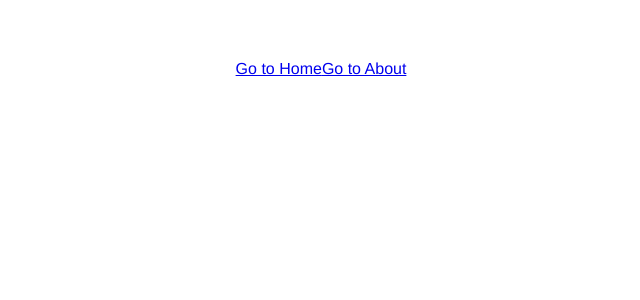
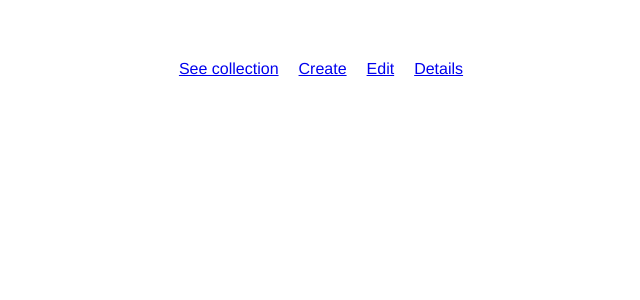
Before and after one commit to BleuXx/js-front-mini-project, a Vue app: page /#/1/edit in a window 1280 px wide. Shown: the top 300 px of the page, without its empty margins (319-959 px from the left). Built offline with nearby package versions, Linux system fonts and the light colour scheme.

Commit message:
les pages

```diff
--- a/src/App.vue
+++ b/src/App.vue
@@ -1,5 +1,5 @@
 <script>
-// // Home.vue
+// // Collection.vue
 // export default {
 //   computed: {
 //     username() {
@@ -21,25 +21,26 @@
 </script>
 
 <template>
-  <p>
-    <!-- use the router-link component for navigation. -->
-    <!-- specify the link by passing the `to` prop. -->
-    <!-- `<router-link>` will render an `<a>` tag with the correct `href` attribute -->
-    <router-link to="/">Go to Home</router-link>
-    <router-link to="/about">Go to About</router-link>
-  </p>
-  <!-- route outlet -->
-  <!-- component matched by the route will render here -->
+  <nav>
+    <router-link to="/">See collection</router-link>
+    <router-link to="/create">Create</router-link>
+    <router-link to="/edit">Edit</router-link>
+    <router-link to="/details">Details</router-link>
+  </nav>
   <router-view></router-view>
 </template>
 
 <style>
-#app {
+*{
   font-family: Avenir, Helvetica, Arial, sans-serif;
+  text-align: center;
   -webkit-font-smoothing: antialiased;
   -moz-osx-font-smoothing: grayscale;
-  text-align: center;
-  color: #2c3e50;
+}
+nav {
   margin-top: 60px;
 }
+a{
+  margin: 0 10px;
+}
 </style>
--- /dev/null
+++ b/src/components/pages/Collection.vue
@@ -0,0 +1,3 @@
+<template>
+  Alcohol collection
+</template>
--- /dev/null
+++ b/src/components/pages/Create.vue
@@ -0,0 +1,3 @@
+<template>
+  Create
+</template>
--- a/src/components/page/About.vue
+++ b/src/components/pages/Details.vue
@@ -1,3 +1,3 @@
 <template>
-  about
+  Details
 </template>
--- a/src/components/page/Home.vue
+++ b/src/components/pages/Edit.vue
@@ -1,3 +1,3 @@
 <template>
-  home
+  Edit
 </template>
```
Also changed, not shown: src/main.js (+10 -6 lines).
